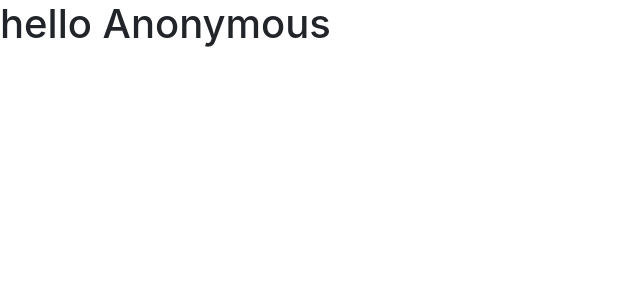
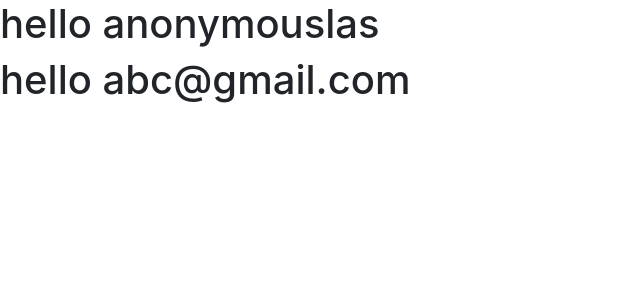
Before and after one commit to ihimrao/augurs-temp, a React (Create React App) app: page /Profile in a window 1280 px wide. Shown: the top 300 px of the page, without its empty margins (0-640 px from the left). Built offline with nearby package versions, Linux system fonts and the light colour scheme.

Commit message:
2 files modified

```diff
--- a/src/components/Login.js
+++ b/src/components/Login.js
@@ -47,11 +47,22 @@
               'https://express-simple-jfdzwa--3010.local.webcontainer.io/login',
               {
                 method: 'POST',
-                headers: { email: val.email, password: val.password },
+
+                body: {
+                  email: val.email,
+                  password: val.password,
+                },
               }
             )
               .then((response) => response.json())
-              .then((json) => console.log(json));
+              .then((json) => {
+                if (json.status === 200) {
+                  localStorage.setItem('token', json.token);
+                  localStorage.setItem('firstname', val.token);
+                  localStorage.setItem('lastname', json.token);
+                  localStorage.setItem('email', json.token);
+                }
+              });
           }}
           initialValues={{
             email: '',
--- a/src/components/Profile.js
+++ b/src/components/Profile.js
@@ -3,10 +3,15 @@
 import { Formik } from 'formik';
 import { Form, Button } from 'react-bootstrap';
 export default function Profile() {
-  const user = 'Anonymous';
+  const user = {
+    firstName: 'anonymous',
+    lastName: 'las',
+    email: 'abc@gmail.com',
+  };
   return (
     <>
-      <h1>hello {user}</h1>
+      <h1>hello {user.firstName + user.lastName}</h1>
+      <h1>hello {user.email}</h1>
     </>
   );
 }
```
